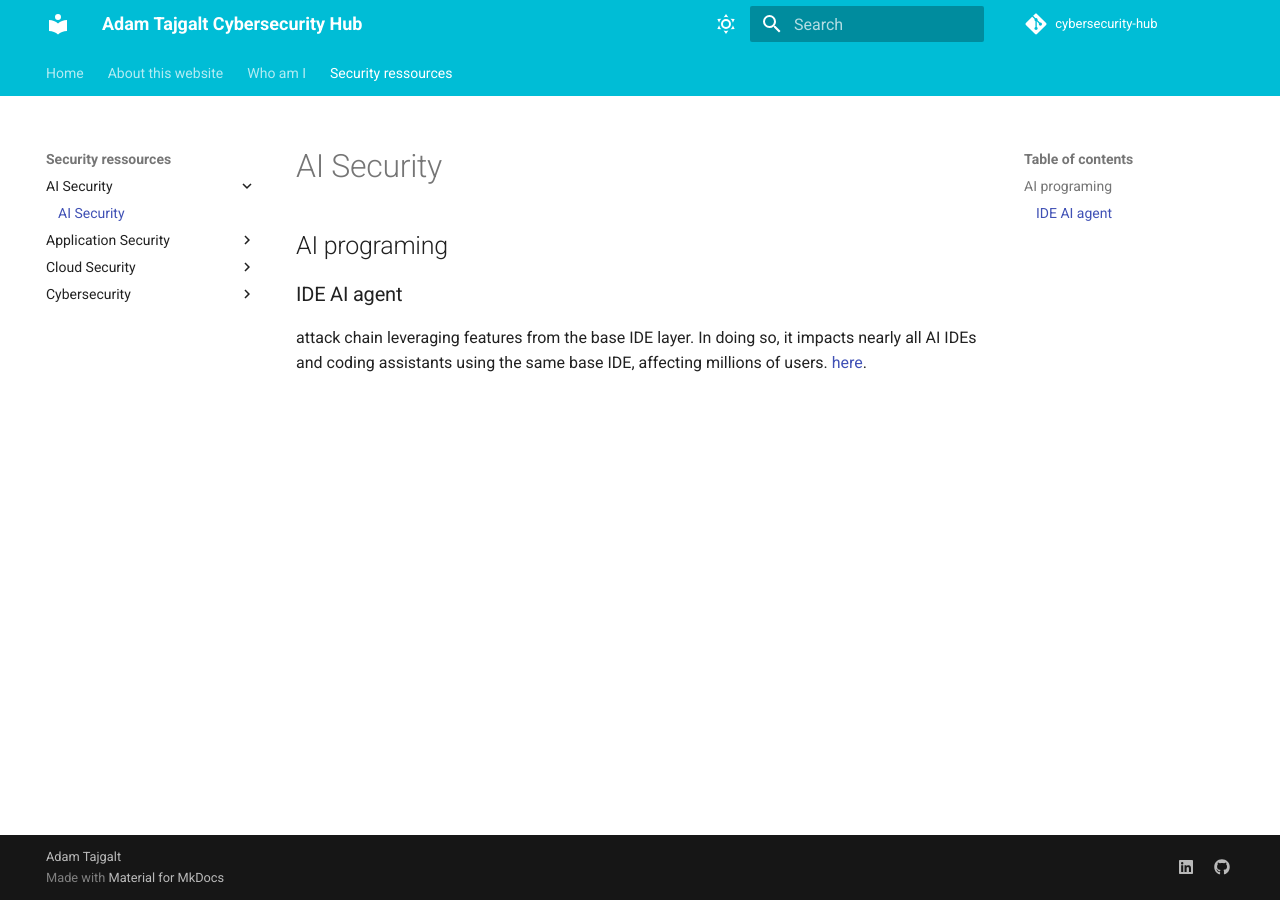
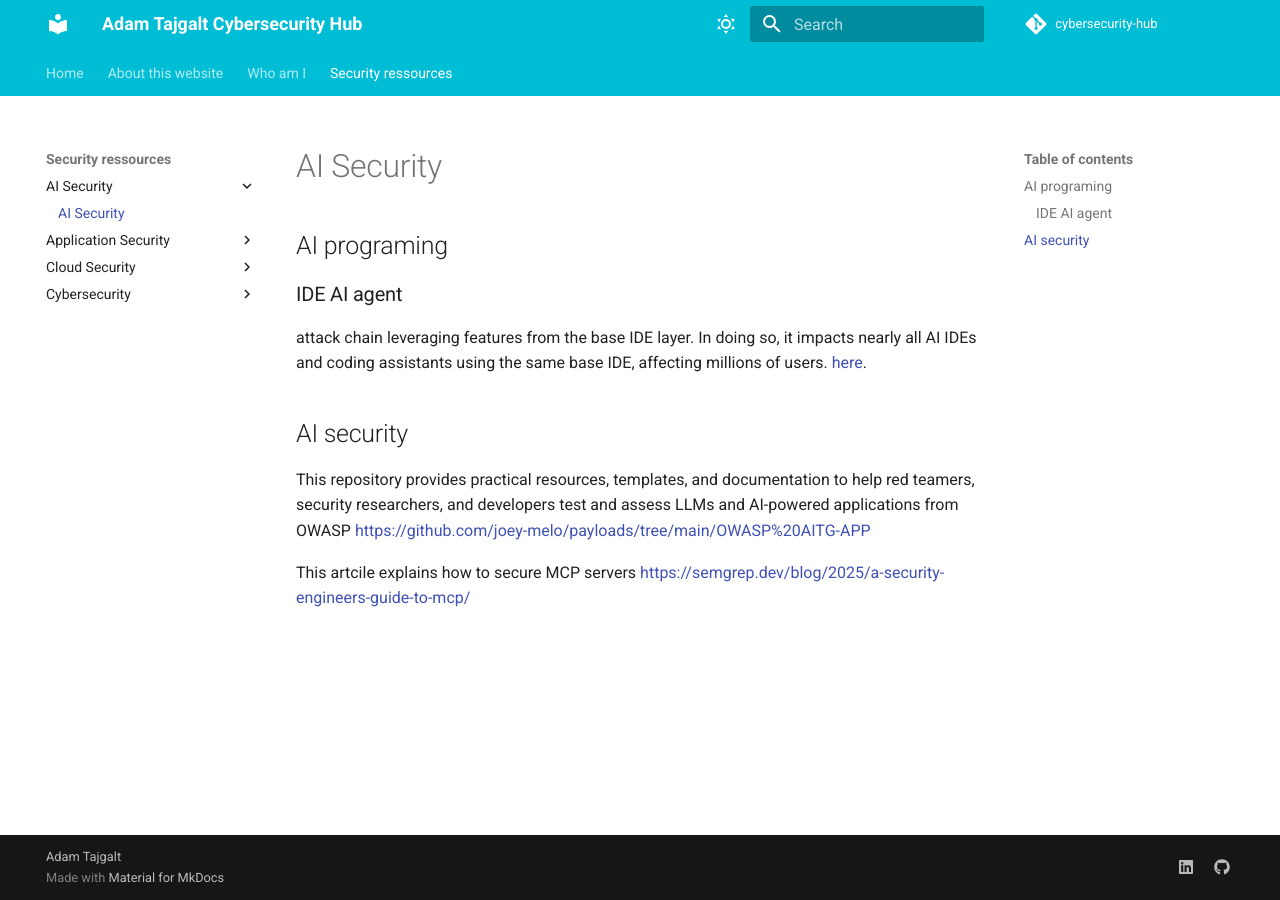
Before and after one commit to adamtaj/cybersecurity-hub, an MkDocs documentation site: the page built from docs/Security ressources/AI Security /AISecurity.md, in a window 1280 px wide. Built offline with MkDocs 1.6.1 and Material for MkDocs 9.7.7, drawn with Linux system fonts in a browser that asks for light colours; comment, search, counter and statistics services are not loaded.

Commit message:
Enhance AI Security section with new resources
Added resources and documentation for AI security.

```diff
--- a/docs/Security ressources/AI Security /AISecurity.md
+++ b/docs/Security ressources/AI Security /AISecurity.md
@@ -5,3 +5,9 @@ title: AI Security
 ### IDE AI agent
 
 attack chain leveraging features from the base IDE layer. In doing so, it impacts nearly all AI IDEs and coding assistants using the same base IDE, affecting millions of users. [here](https://maccarita.com/posts/idesaster/).
+
+## AI security
+
+This repository provides practical resources, templates, and documentation to help red teamers, security researchers, and developers test and assess LLMs and AI-powered applications from OWASP <https://github.com/joey-melo/payloads/tree/main/OWASP%20AITG-APP>
+
+This artcile explains how to secure MCP servers <https://semgrep.dev/blog/2025/a-security-engineers-guide-to-mcp/>
```
